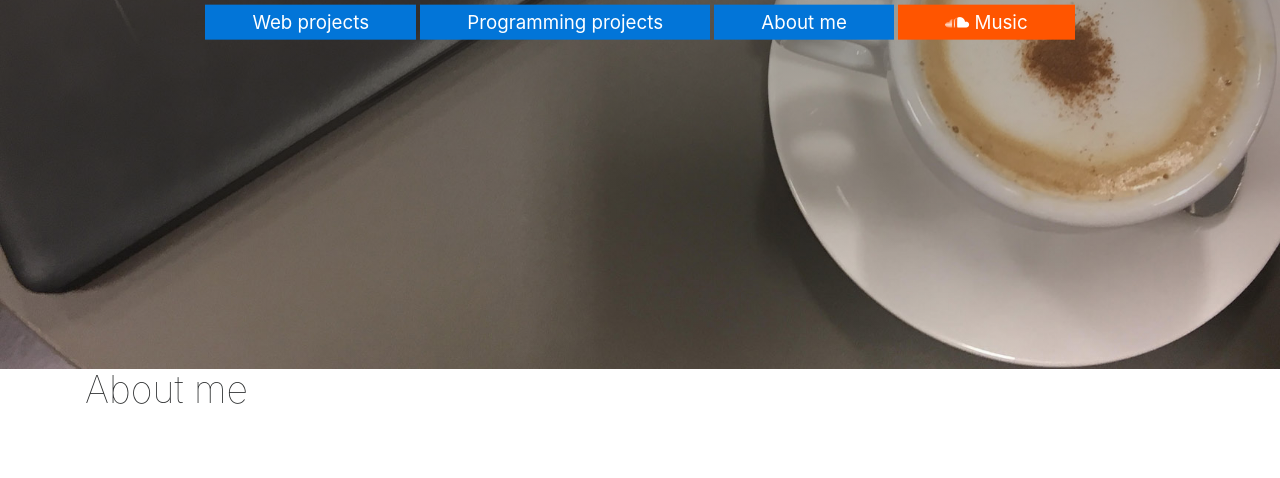
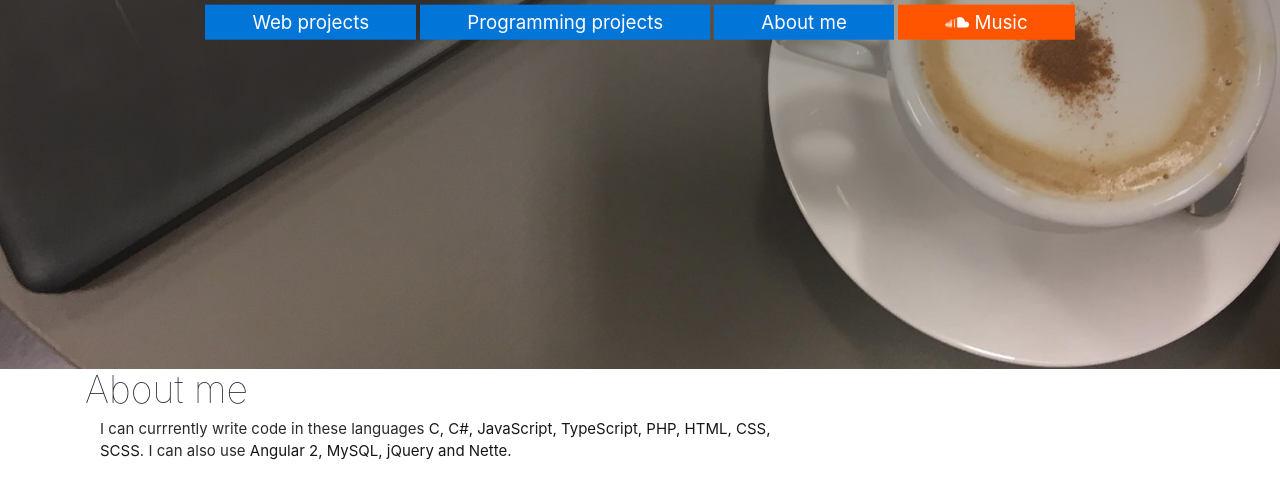
Before and after one commit to jakubman1/jakubman1.github.io, a plain HTML site: page index.html in a window 1280 px wide. Shown: the part 431-909 px from the top of the page. Before the commit the page ends 856 px from the top, so only its background shows below. Drawn offline with Linux system fonts and the light colour scheme.

Commit message:
Add text for "About me" section

```diff
--- a/index.html
+++ b/index.html
@@ -75,7 +75,8 @@
             <div class="row" id="about-me">
                 <div class="col-sm-12">
                     <h1>About me</h1>
-                    <p></p>
+                    <div class="col-sm-12 col-md-8">
+                        <p>I can currrently write code in these languages <span class="text-gray-dark">C, C#, JavaScript, TypeScript, PHP, HTML, CSS, SCSS</span>. I can also use <span class="text-gray-dark">Angular 2, MySQL, jQuery and Nette.</span></p>
                 </div>
             </div>
 
@@ -84,5 +85,6 @@
 		<script src="js/jquery.min.js"></script>
 		<script src="js/tether.min.js"></script>
 		<script src="js/bootstrap.min.js"></script>
+        <script type="text/javascript" src="https://platform.linkedin.com/badges/js/profile.js" async defer></script>
 	</body>
 </html>
```
